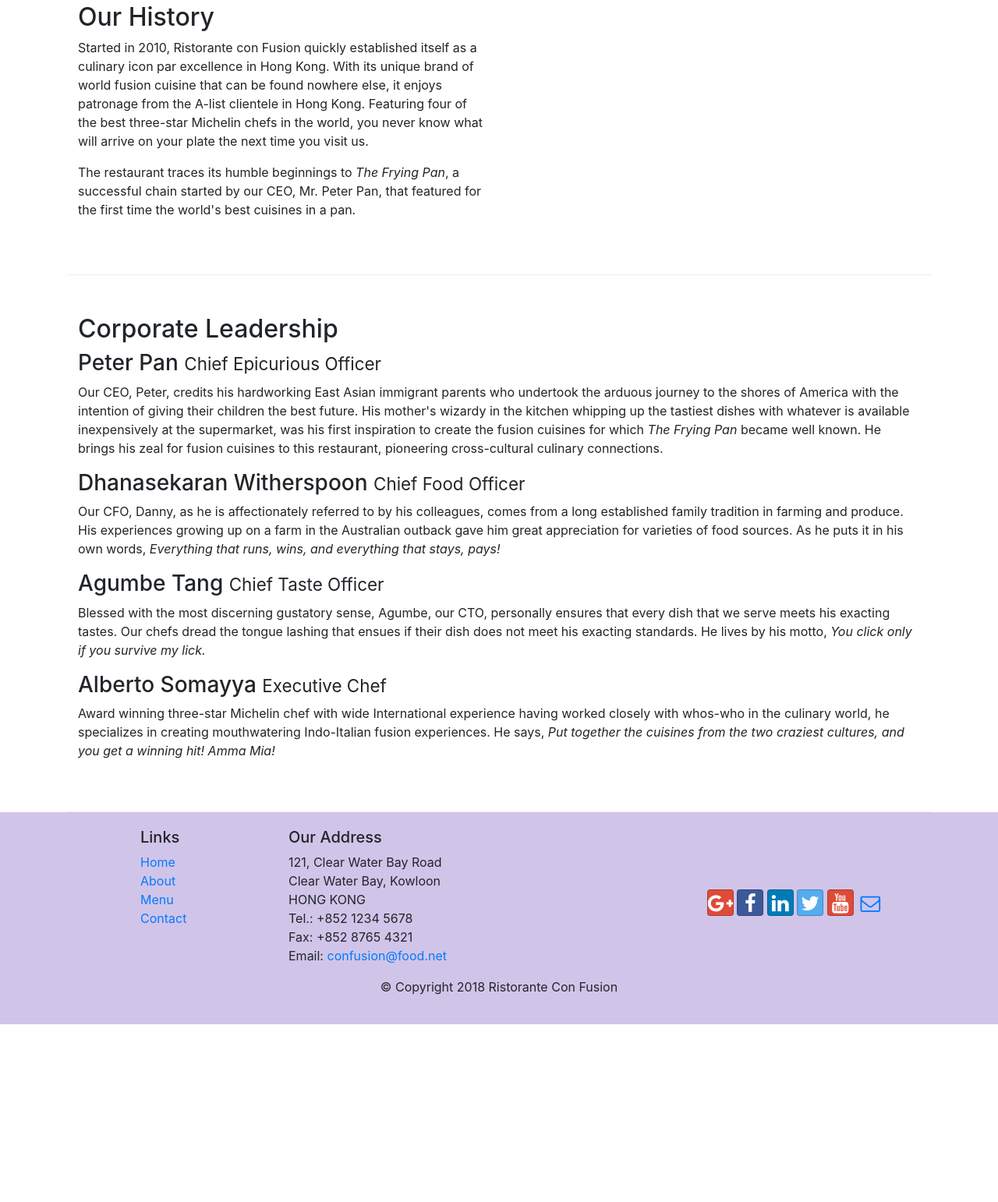
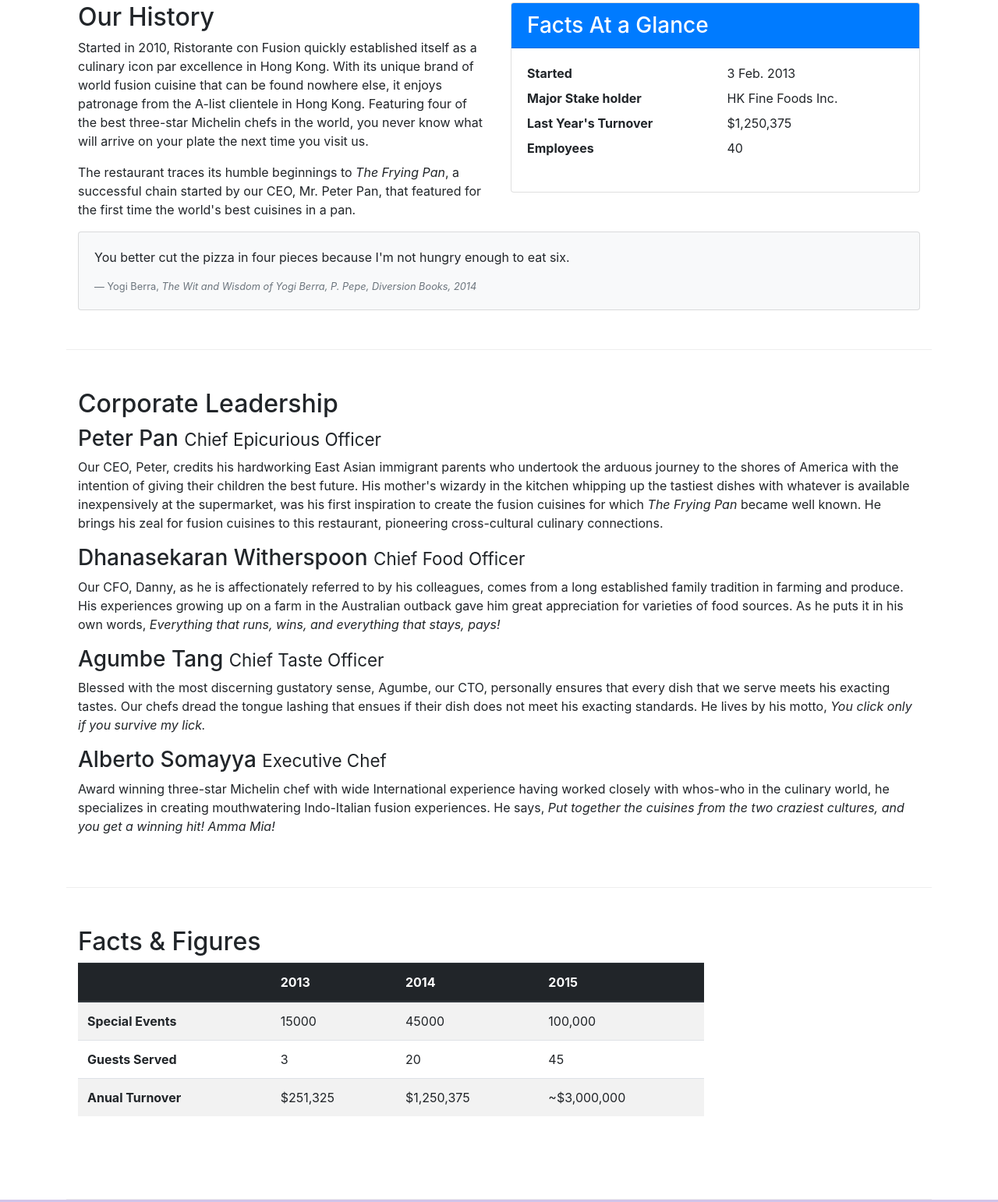
Before and after one commit to Hoverok/conFusion, a website: page aboutus.html in a window 1280 px wide. Shown: the part 462-2004 px from the top of the page at 78% size. Before the commit the page ends 1776 px from the top, so only its background shows below. Drawn offline with nearby package versions, Linux system fonts and the light colour scheme.

Commit message:
Adding a table and Cards to aboutus.html

```diff
--- a/aboutus.html
+++ b/aboutus.html
@@ -59,12 +59,36 @@
         </div>
 
         <div class="row row-content">
-            <div class="col-12 col-sm-6">
+            <div class="col-sm-6">
                 <h2>Our History</h2>
                 <p>Started in 2010, Ristorante con Fusion quickly established itself as a culinary icon par excellence in Hong Kong. With its unique brand of world fusion cuisine that can be found nowhere else, it enjoys patronage from the A-list clientele in Hong Kong.  Featuring four of the best three-star Michelin chefs in the world, you never know what will arrive on your plate the next time you visit us.</p>
                 <p>The restaurant traces its humble beginnings to <em>The Frying Pan</em>, a successful chain started by our CEO, Mr. Peter Pan, that featured for the first time the world's best cuisines in a pan.</p>
             </div>
-            <div>
+            <div class="col-sm">
+                <div class="card">
+                    <h3 class="card-header bg-primary text-white">Facts At a Glance</h3>
+                    <div class="card-body">
+                        <dl class="row">
+                            <dt class="col-6">Started</dt>
+                            <dd class="col-6">3 Feb. 2013</dd>
+                            <dt class="col-6">Major Stake holder</dt>
+                            <dd class="col-6">HK Fine Foods Inc.</dd>
+                            <dt class="col-6">Last Year's Turnover</dt>
+                            <dd class="col-6">$1,250,375</dd>
+                            <dt class="col-6">Employees</dt>
+                            <dd class="col-6">40</dd>
+                        </dl>
+                    </div>
+                </div>
+            </div>
+            <div class="col-12">
+                <div class="card card-body bg-light">
+                    <blockquote class="blockqoute">
+                        <p class="mb-0">You better cut the pizza in four pieces because I'm not hungry enough to eat six.</p>
+                    </blockquote>
+                    <footer class=blockquote-footer>Yogi Berra, <cite title="Source Title">The Wit and Wisdom of Yogi Berra, P. Pepe, Diversion Books, 2014</cite>
+                    </footer>
+                </div>
             </div>
         </div>
 
@@ -82,7 +106,46 @@
                 <p class="d-none d-sm-block">Award winning three-star Michelin chef with wide International experience having worked closely with whos-who in the culinary world, he specializes in creating mouthwatering Indo-Italian fusion experiences. He says, <em>Put together the cuisines from the two craziest cultures, and you get a winning hit! Amma Mia!</em></p>
             </div>
        </div>
+       <div class="row row-content">
+           <div class="col-12 col-sm-9">
+               <h2>Facts &amp; Figures</h2>
+               <div class="table-responsive"> <!--enables horizontal scrolling on smaller screens-->
+                   <table class="table table-striped">
+                       <thead class="thead-dark">
+                           <tr>
+                               <th>&nbsp;</th>
+                               <th>2013</th>
+                               <th>2014</th>
+                               <th>2015</th>
+                           </tr>
+                       </thead>
+                       <tbody>
+                           <tr>
+                               <th>Special Events</th>
+                               <td>15000</td>
+                               <td>45000</td>
+                               <td>100,000</td>
+                            </tr>
+                            <tr>
+                                <th>Guests Served</th>
+                                <td>3</td>
+                                <td>20</td>
+                                <td>45</td>
+                            </tr>
+                            <tr>
+                                <th>Anual Turnover</th>
+                                <td>$251,325</td>
+                                <td>$1,250,375</td>
+                                <td>~$3,000,000</td>
+                            </tr>
+                       </tbody>
+                   </table>
+               </div>
+           </div>
+           <div class="col-12 col-sm-3">
 
+           </div>
+       </div>
     </div>
 
     <footer class="footer">
@@ -94,7 +157,7 @@
                         <li><a href="./index.html">Home</a></li>
                         <li><a href="#">About</a></li>
                         <li><a href="#">Menu</a></li>
-                        <li><a href="#">Contact</a></li>
+                        <li><a href="./contactus.html">Contact</a></li>
                     </ul>
                 </div>
                 <div class="col-7 col-sm-5">
@@ -118,6 +181,7 @@
                         <a class="btn btn-social-icon" href="mailto:"><i class="fa fa-envelope-o fa-lg"></i></a>
                     </div>
                 </div>
+
            </div>
            <div class="row justify-content-center">
                 <div class="col-auto">
```
